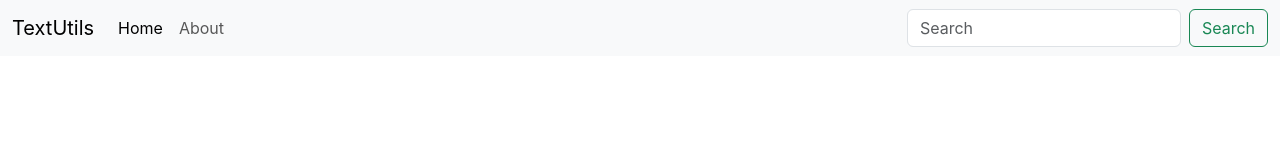
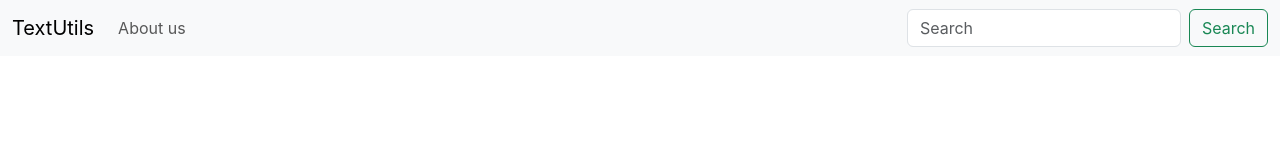
Before and after one commit to vedant-28/text-utils, a React (Create React App) app: page / in a window 1280 px wide. Shown: the top 160 px of the page. Built offline with nearby package versions, Linux system fonts and the light colour scheme.

Commit message:
Text utils video no. 6

```diff
--- a/src/App.js
+++ b/src/App.js
@@ -1,30 +1,10 @@
 import './App.css';
+import Navbar from './components/Navbar';
 
 function App() {
   return (
     <>
-    <nav className="navbar navbar-expand-lg bg-body-tertiary">
-  <div className="container-fluid">
-    <a className="navbar-brand" href="/">TextUtils</a>
-    <button className="navbar-toggler" type="button" data-bs-toggle="collapse" data-bs-target="#navbarSupportedContent" aria-controls="navbarSupportedContent" aria-expanded="false" aria-label="Toggle navigation">
-      <span className="navbar-toggler-icon"></span>
-    </button>
-    <div className="collapse navbar-collapse" id="navbarSupportedContent">
-      <ul className="navbar-nav me-auto mb-2 mb-lg-0">
-        <li className="nav-item">
-          <a className="nav-link active" aria-current="page" href="/">Home</a>
-        </li>
-        <li className="nav-item">
-          <a className="nav-link" href="/">About</a>
-        </li>
-      </ul>
-      <form className="d-flex" role="search">
-        <input className="form-control me-2" type="search" placeholder="Search" aria-label="Search"/>
-        <button className="btn btn-outline-success" type="submit">Search</button>
-      </form>
-    </div>
-  </div>
-  </nav>
+    <Navbar title="TextUtils" aboutText="About us" />
     </>
   );
 }
--- /dev/null
+++ b/src/components/Navbar.js
@@ -0,0 +1,57 @@
+import React from "react";
+import propTypes from 'prop-types';
+
+export default function Navbar(props) {
+  return (
+    <div>
+      <nav className="navbar navbar-expand-lg bg-body-tertiary">
+        <div className="container-fluid">
+          <a className="navbar-brand" href="/">
+            {props.title}
+          </a>
+          <button
+            className="navbar-toggler"
+            type="button"
+            data-bs-toggle="collapse"
+            data-bs-target="#navbarSupportedContent"
+            aria-controls="navbarSupportedContent"
+            aria-expanded="false"
+            aria-label="Toggle navigation"
+          >
+            <span className="navbar-toggler-icon"></span>
+          </button>
+          <div className="collapse navbar-collapse" id="navbarSupportedContent">
+            <ul className="navbar-nav me-auto mb-2 mb-lg-0">
+              <li className="nav-item">
+                <a className="nav-link" href="/">
+                  {props.aboutText}
+                </a>
+              </li>
+            </ul>
+            <form className="d-flex" role="search">
+              <input
+                className="form-control me-2"
+                type="search"
+                placeholder="Search"
+                aria-label="Search"
+              />
+              <button className="btn btn-outline-success" type="submit">
+                Search
+              </button>
+            </form>
+          </div>
+        </div>
+      </nav>
+    </div>
+  );
+}
+
+Navbar.propTypes = {
+    title: propTypes.string,
+    aboutText: propTypes.string,
+}
+
+Navbar.defaultProps = {
+    title: 'Title text here',
+    aboutText: 'About text here',
+}
```
